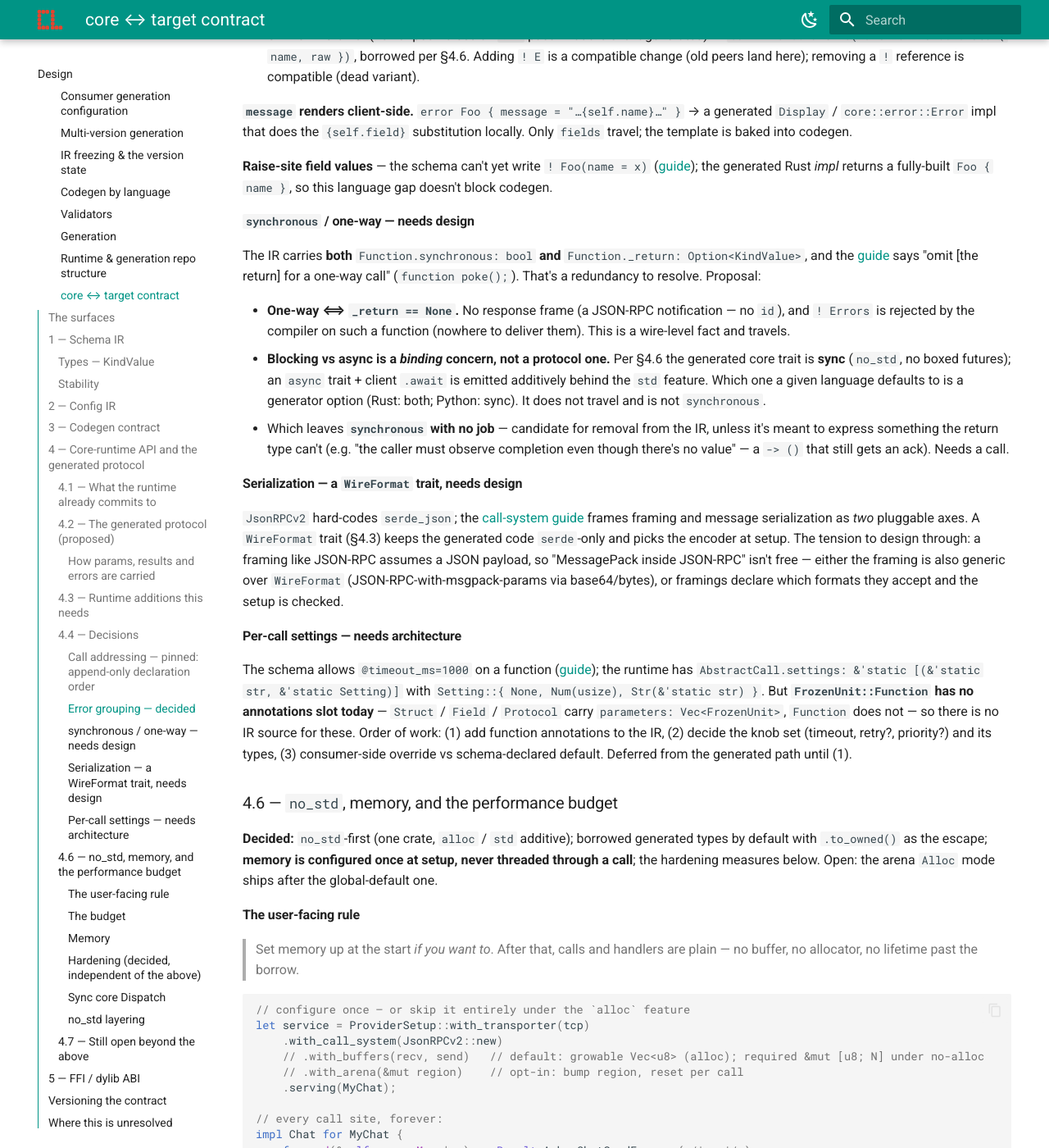
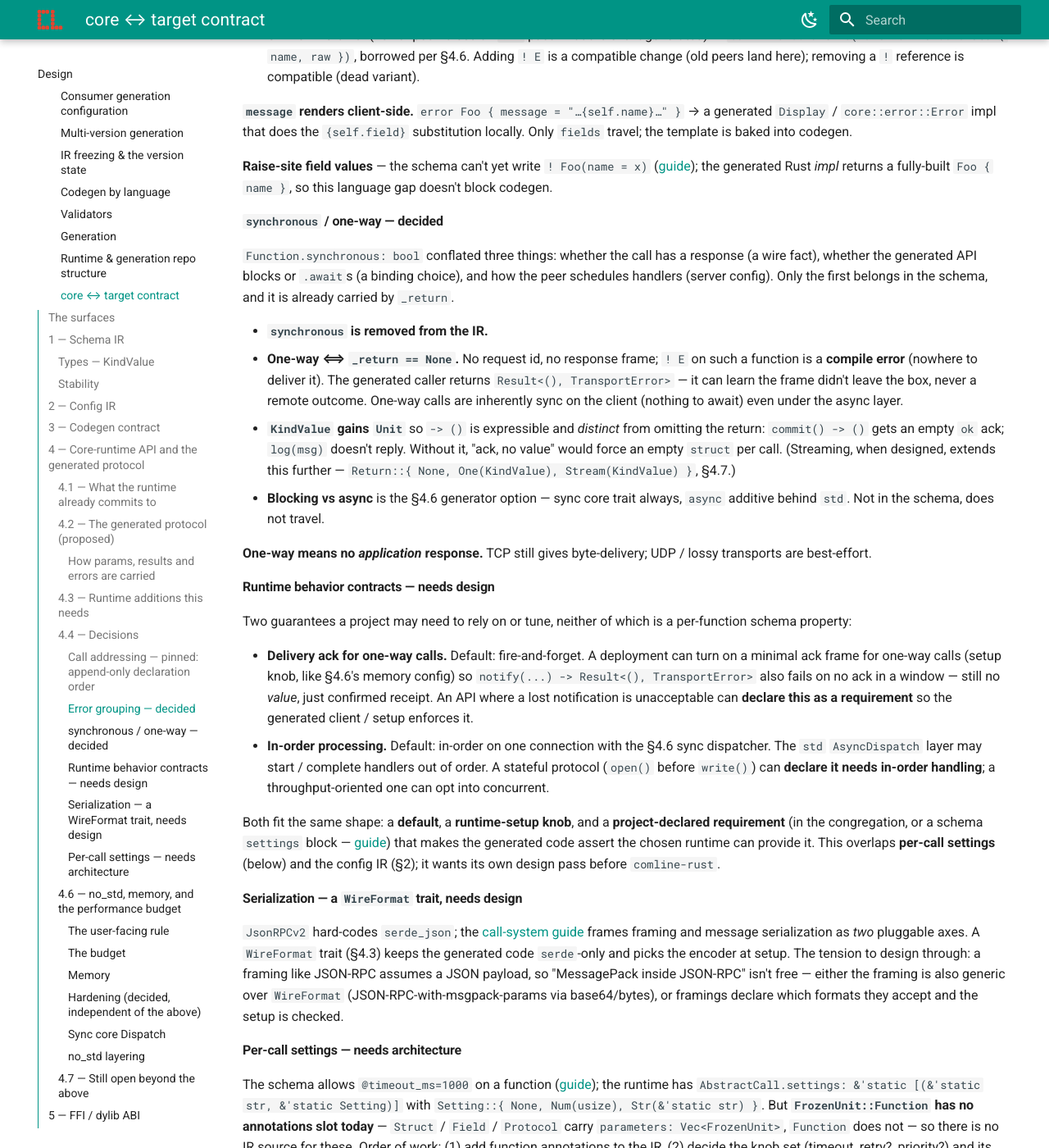
Before and after one commit to ComlineProject/docs, an MkDocs documentation site: the page built from docs/docs/design/core-target-contract.md, in a window 1280 px wide and 1400 px high, scrolled down 7726 px. Shown: the whole window at 82% size. Built offline with MkDocs 1.6.1 and Material for MkDocs 9.7.7, drawn with Linux system fonts in a browser that asks for light colours; the version menu is left out; some of the changed text lies outside the part shown.

Commit message:
docs(design): decide synchronous/one-way; add runtime behavior contracts thread
Drop Function.synchronous from the IR (conflated a wire fact, a binding
choice, and server config). One-way == _return None: no request id, no
response frame, ! E is a compile error, caller gets Result<(), TransportError>,
inherently sync. Add KindValue::Unit so -> () is distinct from omitting the
return. Blocking vs async stays the 4.6 generator option.

New open sub-item 'Runtime behavior contracts': delivery-ack for one-way
calls and in-order processing, each with a default / runtime-setup knob /
project-declared requirement (congregation or settings block). Wants its own
design pass. Update surface 1 (Function, KindValue), status, unresolved list.

```diff
--- a/docs/docs/design/core-target-contract.md
+++ b/docs/docs/design/core-target-contract.md
@@ -4,9 +4,9 @@ Status: **draft** — surfaces 1–3 (schema IR, config IR, codegen contract) ar
 solid and ready to build a `code` generator on; surface 4 (runtime API +
 generated protocol) has a worked design in §4 — `no_std`-first, borrowed
 generated types, memory configured once at setup, a zero-alloc call budget and a
-hardening baseline (§4.6), call addressing and error grouping (§4.4) decided;
-`synchronous`, the `WireFormat` axis and per-call settings (§4.4) still open ·
-Affects
+hardening baseline (§4.6), call addressing, error grouping and `synchronous` /
+one-way (§4.4) decided; the `WireFormat` axis, runtime behavior contracts and
+per-call settings (§4.4) still open · Affects
 `ComlineProject/core`, `ComlineProject/generation`, `ComlineProject/runtime`,
 `ComlineProject/comline-<lang>`, `ComlineProject/cli`
 
@@ -50,8 +50,8 @@ The variants a generator will actually match on:
 - `Protocol { docstring, parameters, name, functions, span }` — `functions` are `Function`
 - `Function { docstring, name, synchronous, arguments, _return, throws, span }`
   — `arguments` are `FrozenArgument { name, kind, span }`, `_return` is
-  `Option<KindValue>`, `throws` is `Vec<String>` today (names, unresolved) —
-  slated to become `Vec<u16>`, schema-global error ordinals, at freeze (§4.4)
+  `Option<KindValue>` (`None` ⟹ one-way, §4.4). Slated: drop `synchronous`;
+  `throws` becomes `Vec<u16>` (schema-global error ordinals) at freeze (§4.4)
 - `Error { docstring, parameters, name, message, fields }`
 - `Constant { docstring, name, kind_value, span }`
 - `Validator`, `ValidatorRef`, `ExpressionBlock`, `Assert`, `Settings` — the
@@ -74,9 +74,10 @@ enum KindValue {
 
 `Primitive` carries an optional literal value (its default). Widths are explicit
 (`u8`…`u128`, `s8`…`s128`); there is no bare `int`. Float variants are commented
-out in `core` today — **a generator must not assume `f32`/`f64` exist yet**.
-Mapping this enum to a language's type system is the bulk of a `code` generator
-and is worked in [Codegen by language](codegen-by-language.md).
+out in `core` today — **a generator must not assume `f32`/`f64` exist yet**. A
+`Unit` variant is slated (for `-> ()`, §4.4). Mapping this enum to a language's
+type system is the bulk of a `code` generator and is worked in
+[Codegen by language](codegen-by-language.md).
 
 ### Stability
 
@@ -338,25 +339,51 @@ substitution locally. Only `fields` travel; the template is baked into codegen.
 `! Foo(name = x)` ([guide](../guide/idl/error.md)); the generated Rust *impl*
 returns a fully-built `Foo { name }`, so this language gap doesn't block codegen.
 
-#### `synchronous` / one-way — needs design
+#### `synchronous` / one-way — **decided**
 
-The IR carries **both** `Function.synchronous: bool` **and**
-`Function._return: Option<KindValue>`, and the [guide](../guide/idl/protocol.md)
-says "omit [the return] for a one-way call" (`function poke();`). That's a
-redundancy to resolve. Proposal:
+`Function.synchronous: bool` conflated three things: whether the call has a
+response (a wire fact), whether the generated API blocks or `.await`s (a binding
+choice), and how the peer schedules handlers (server config). Only the first
+belongs in the schema, and it is already carried by `_return`.
 
-- **One-way ⟺ `_return == None`.** No response frame (a JSON-RPC notification —
-  no `id`), and `! Errors` is rejected by the compiler on such a function
-  (nowhere to deliver them). This is a wire-level fact and travels.
-- **Blocking vs async is a *binding* concern, not a protocol one.** Per §4.6 the
-  generated core trait is **sync** (`no_std`, no boxed futures); an `async`
-  trait + client `.await` is emitted additively behind the `std` feature. Which
-  one a given language defaults to is a generator option (Rust: both; Python:
-  sync). It does not travel and is not `synchronous`.
-- Which leaves **`synchronous` with no job** — candidate for removal from the IR,
-  unless it's meant to express something the return type can't (e.g. "the caller
-  must observe completion even though there's no value" — a `-> ()` that still
-  gets an ack). Needs a call.
+- **`synchronous` is removed from the IR.**
+- **One-way ⟺ `_return == None`.** No request id, no response frame; `! E` on
+  such a function is a **compile error** (nowhere to deliver it). The generated
+  caller returns `Result<(), TransportError>` — it can learn the frame didn't
+  leave the box, never a remote outcome. One-way calls are inherently sync on
+  the client (nothing to await) even under the async layer.
+- **`KindValue` gains `Unit`** so `-> ()` is expressible and *distinct* from
+  omitting the return: `commit() -> ()` gets an empty `ok` ack; `log(msg)`
+  doesn't reply. Without it, "ack, no value" would force an empty `struct` per
+  call. (Streaming, when designed, extends this further —
+  `Return::{ None, One(KindValue), Stream(KindValue) }`, §4.7.)
+- **Blocking vs async** is the §4.6 generator option — sync core trait always,
+  `async` additive behind `std`. Not in the schema, does not travel.
+
+**One-way means no *application* response.** TCP still gives byte-delivery;
+UDP / lossy transports are best-effort.
+
+#### Runtime behavior contracts — needs design
+
+Two guarantees a project may need to rely on or tune, neither of which is a
+per-function schema property:
+
+- **Delivery ack for one-way calls.** Default: fire-and-forget. A deployment can
+  turn on a minimal ack frame for one-way calls (setup knob, like §4.6's memory
+  config) so `notify(...) -> Result<(), TransportError>` also fails on no ack in
+  a window — still no *value*, just confirmed receipt. An API where a lost
+  notification is unacceptable can **declare this as a requirement** so the
+  generated client / setup enforces it.
+- **In-order processing.** Default: in-order on one connection with the §4.6 sync
+  dispatcher. The `std` `AsyncDispatch` layer may start / complete handlers out
+  of order. A stateful protocol (`open()` before `write()`) can **declare it
+  needs in-order handling**; a throughput-oriented one can opt into concurrent.
+
+Both fit the same shape: a **default**, a **runtime-setup knob**, and a
+**project-declared requirement** (in the congregation, or a schema `settings`
+block — [guide](../guide/idl/settings.md)) that makes the generated code assert
+the chosen runtime can provide it. This overlaps **per-call settings** (below)
+and the config IR (§2); it wants its own design pass before `comline-rust`.
 
 #### Serialization — a `WireFormat` trait, needs design
 
@@ -543,9 +570,10 @@ Git revs, so there is no semver gate — the discipline is:
 Surfaces 1–3 are ready to build a `code` generator on now (`comline-typescript`,
 rollout step 4). The live design work is all in **surface 4**:
 
-- §4.4 — `synchronous` / one-way, the `WireFormat` axis, per-call settings
-  (each needs a decision before `comline-rust`, step 5). Call addressing and
-  error grouping are decided.
+- §4.4 — the `WireFormat` axis, runtime behavior contracts (delivery ack,
+  in-order processing), per-call settings — each needs a decision before
+  `comline-rust`, step 5. Call addressing, error grouping and `synchronous` /
+  one-way are decided.
 - §4.6 — decided (`no_std`-first, borrowed-default, memory-set-up-once, the
   hardening trio); the runtime doesn't implement it yet, and the arena `Alloc`
   mode is a follow-on after the global default.
```
